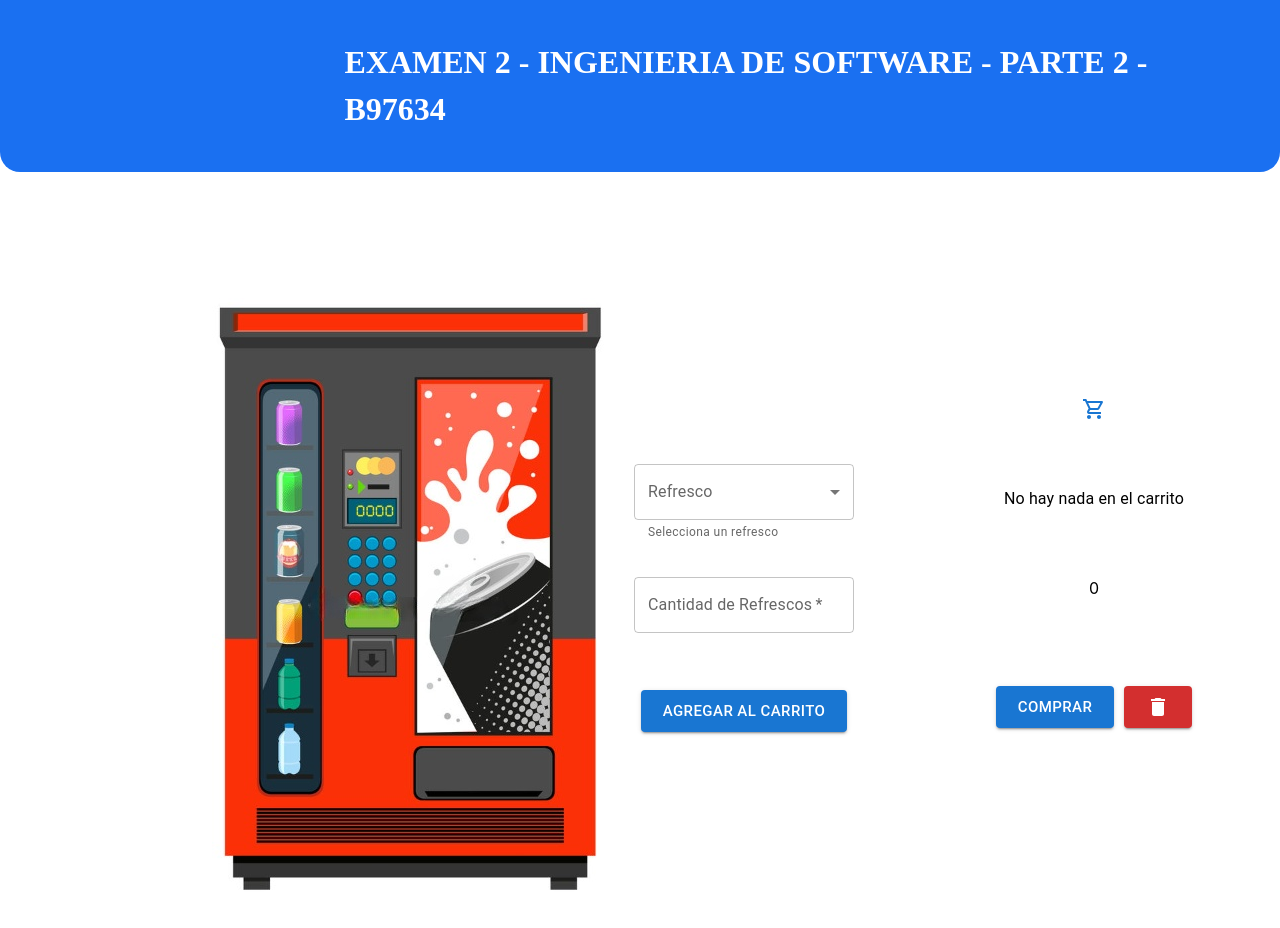
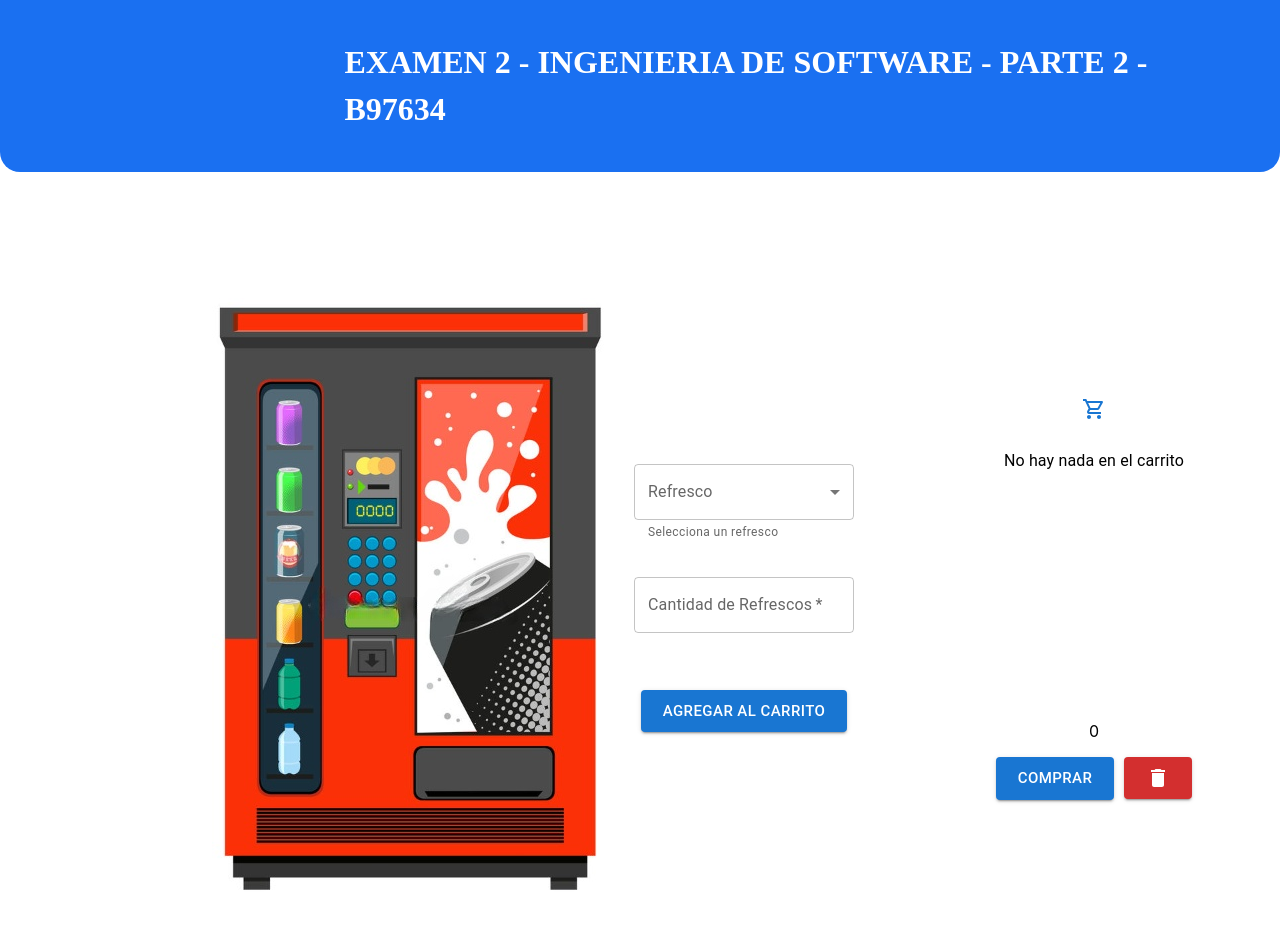
Before and after one commit to julian-solisaguilar/Examen2, a Next.js app: page / in a window 1280 px wide. Shown: the top 928 px of the page. Built offline with nearby package versions, Linux system fonts and the light colour scheme.

Commit message:
Fixed styling so that the cart items are added at the top

```diff
--- a/styles/Home.module.css
+++ b/styles/Home.module.css
@@ -92,7 +92,7 @@
 .Items {
   display: flex;
   flex-direction: column;
-  justify-content: center;
+  justify-content: flex-start;
   align-items: center;
   padding: 0px;
   max-height: 272px;
@@ -110,5 +110,4 @@
   padding: 0px;
   gap: 10px;
   width: 100%;
-  height: 100%;
 }
```
